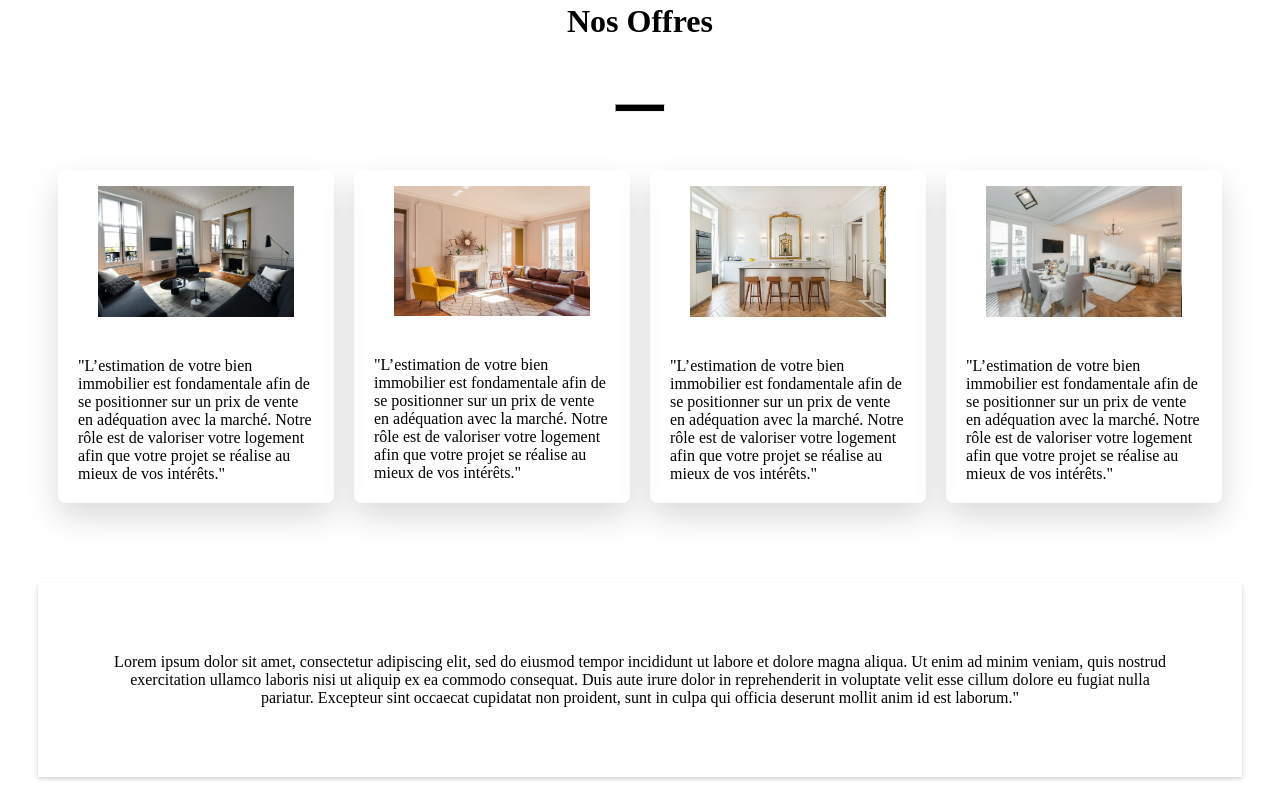
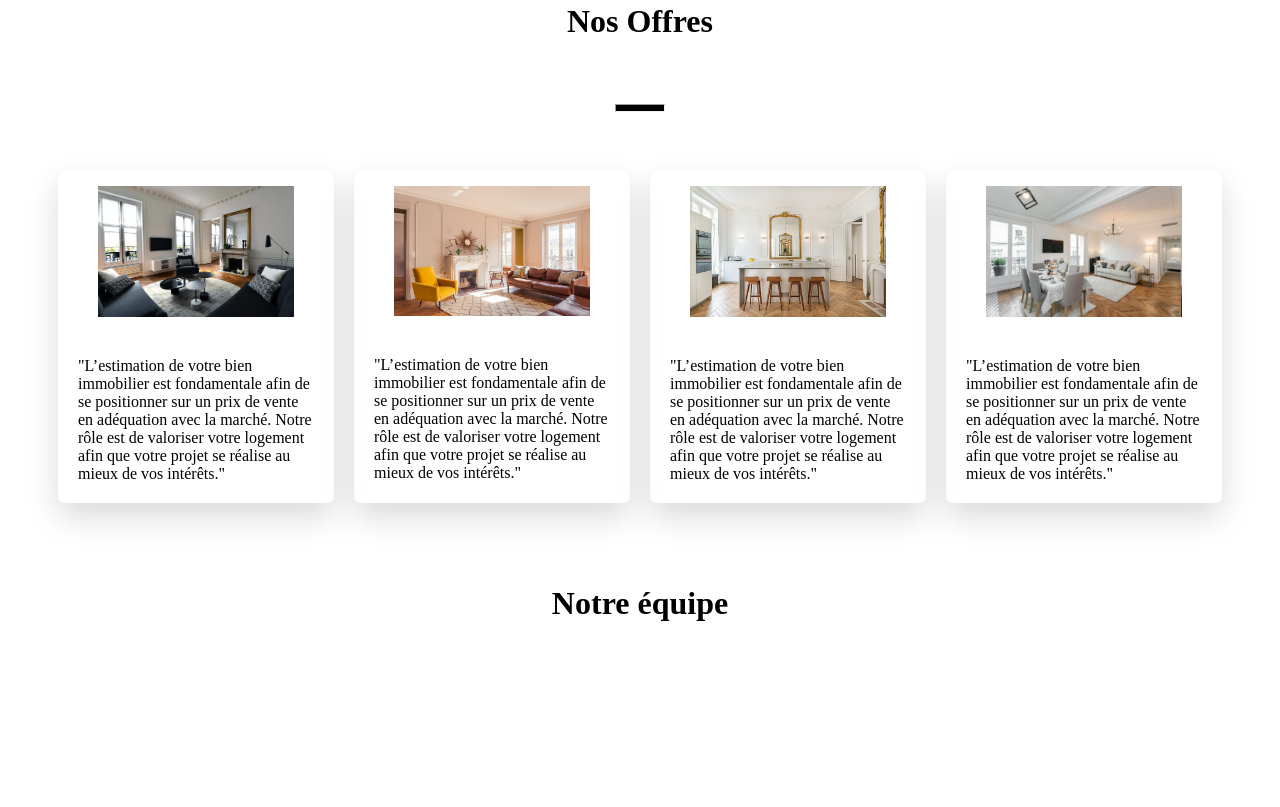
Before and after one commit to BillYede/LUXURY, a website built with Parcel: page src/index.html in a window 1280 px wide. Shown: the part 771-1578 px from the top of the page. After the commit the page ends 1457 px from the top, so only its background shows below. Built offline with nearby package versions, Linux system fonts and the light colour scheme.

Commit message:
add title

```diff
--- a/src/index.html
+++ b/src/index.html
@@ -130,22 +130,13 @@
         </div>
       </section>
 
-      <div class="history">
-        <!-- <h1 class="history__title">Notre histoire</h1> -->
-        <p>
-          Lorem ipsum dolor sit amet, consectetur adipiscing elit, sed do
-          eiusmod tempor incididunt ut labore et dolore magna aliqua. Ut enim ad
-          minim veniam, quis nostrud exercitation ullamco laboris nisi ut
-          aliquip ex ea commodo consequat. Duis aute irure dolor in
-          reprehenderit in voluptate velit esse cillum dolore eu fugiat nulla
-          pariatur. Excepteur sint occaecat cupidatat non proident, sunt in
-          culpa qui officia deserunt mollit anim id est laborum."
-        </p>
-      </div>
+      <h1>Notre équipe</h1>
+
+      <section class="team">
+
+
+      </section>
     </main>
-
-    <footer></footer>
-
 
   </body>
 
```
